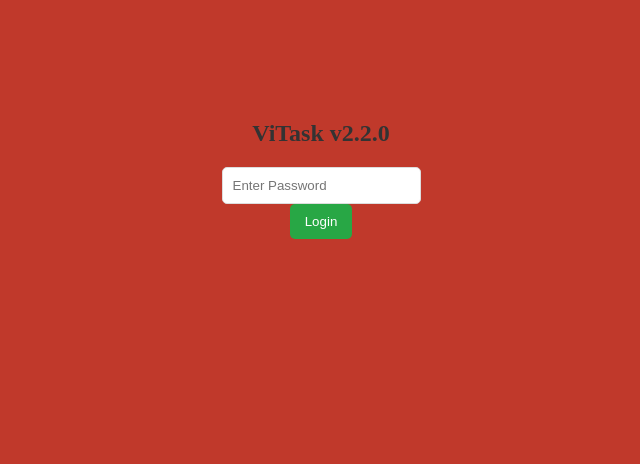
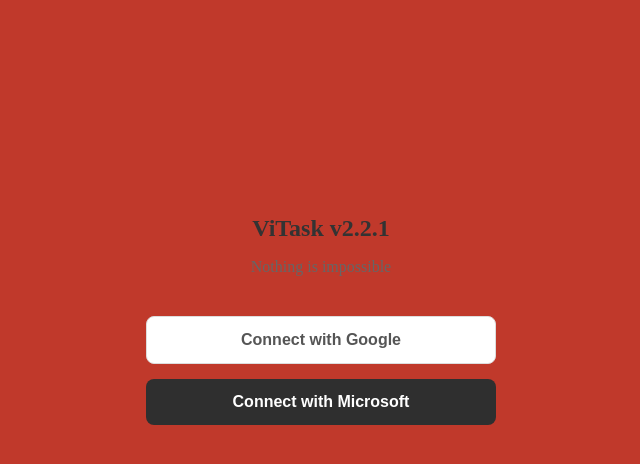
Before and after one commit to prithivirajitis/vitask, a React app in the folder frontend/: page / in a window 1280 px wide. Shown: the top 464 px of the page, without its empty margins (319-959 px from the left). Built offline with nearby package versions, Linux system fonts and the light colour scheme; the HTML template or start-up script is replaced by a standard one.

Commit message:
v2.2.1: Restored social buttons and fixed refresh persistence

```diff
--- a/frontend/src/App.jsx
+++ b/frontend/src/App.jsx
@@ -1,15 +1,16 @@
 import React, { useState, useEffect, useCallback } from 'react';
 import axios from 'axios';
 
-const API_URL = "https://your-backend-url.onrender.com/api/todos";
-const APP_VERSION = "v2.2.0";
+// --- CONFIGURATION ---
+const API_URL = "https://vitask-backend.onrender.com/api/todos";
+const APP_VERSION = "v2.2.1";
 
 function App() {
   const [todos, setTodos] = useState([]);
   const [task, setTask] = useState("");
+
   // Check localStorage on startup to stay logged in
   const [isLoggedIn, setIsLoggedIn] = useState(localStorage.getItem('isLoggedIn') === 'true');
-  const [password, setPassword] = useState("");
 
   // --- 1. SESSION MANAGEMENT (5 Minute Idle Logout) ---
   const handleLogout = useCallback(() => {
@@ -23,15 +24,15 @@ function App() {
     let timeout;
     const resetTimer = () => {
       clearTimeout(timeout);
-      // 5 minutes = 5 * 60 * 1000 milliseconds
+      // 5 minutes = 300,000ms
       timeout = setTimeout(handleLogout, 300000);
     };
 
-    // Listen for any user activity
+    // Track activity to reset the 5-minute timer
     window.addEventListener('mousemove', resetTimer);
     window.addEventListener('keypress', resetTimer);
 
-    resetTimer(); // Start timer on login
+    resetTimer();
 
     return () => {
       window.removeEventListener('mousemove', resetTimer);
@@ -40,23 +41,57 @@ function App() {
     };
   }, [isLoggedIn, handleLogout]);
 
-  // --- 2. DATA FETCHING ---
+  // --- 2. DATA ACTIONS ---
   useEffect(() => {
     if (isLoggedIn) fetchTodos();
   }, [isLoggedIn]);
 
   const fetchTodos = async () => {
+    try {
       const res = await axios.get(API_URL);
       setTodos(res.data);
+    } catch (err) {
+      console.error("Fetch error:", err);
+    }
   };
 
-  const handleLogin = () => {
-    if (password === "YOUR_PASSWORD") {
+  const addTask = async () => {
+    if (!task) return;
+    try {
+      const res = await axios.post(API_URL, { task, status: 'pending' });
+      setTodos([...todos, res.data]);
+      setTask("");
+    } catch (err) {
+      console.error("Add task error:", err);
+    }
+  };
+
+  const toggleTodo = async (id, currentStatus) => {
+    const newStatus = currentStatus === 'pending' ? 'completed' : 'pending';
+    try {
+      await axios.put(`${API_URL}/${id}`, { status: newStatus });
+      setTodos(todos.map(t => t._id === id ? { ...t, status: newStatus } : t));
+    } catch (err) {
+      console.error("Update error:", err);
+    }
+  };
+
+  const deleteTodo = async (id) => {
+    try {
+      await axios.delete(`${API_URL}/${id}`);
+      setTodos(todos.filter(t => t._id !== id));
+    } catch (err) {
+      console.error("Delete error:", err);
+    }
+  };
+
+  // --- 3. LOGIN LOGIC ---
+  const handleSocialLogin = (provider) => {
+    console.log(`Connecting with ${provider}...`);
+    // Note: If you have a real Firebase/Auth0 setup, trigger it here.
+    // For now, this sets the persistence flag so refresh works.
     localStorage.setItem('isLoggedIn', 'true');
     setIsLoggedIn(true);
-    } else {
-      alert("Wrong password!");
-    }
   };
 
   const handleSupport = () => {
@@ -68,19 +103,27 @@ function App() {
     }
   };
 
-  // ... (Keep your addTask, toggleTodo, deleteTodo functions here) ...
-
+  // --- 4. RENDER LOGIC ---
   if (!isLoggedIn) {
     return (
       <div style={styles.loginContainer}>
         <h2 style={styles.header}>ViTask {APP_VERSION}</h2>
-        <input
-          type="password"
-          placeholder="Enter Password"
-          style={styles.input}
-          onChange={(e) => setPassword(e.target.value)}
-        />
-        <button onClick={handleLogin} style={styles.button}>Login</button>
+        <p style={{color: '#666', marginBottom: '40px'}}>Nothing is impossible</p>
+
+        <div style={styles.socialGroup}>
+          <button
+            onClick={() => handleSocialLogin('Google')}
+            style={styles.googleBtn}
+          >
+            Connect with Google
+          </button>
+          <button
+            onClick={() => handleSocialLogin('Microsoft')}
+            style={styles.msBtn}
+          >
+            Connect with Microsoft
+          </button>
+        </div>
       </div>
     );
   }
@@ -88,7 +131,7 @@ function App() {
   return (
     <div style={styles.container}>
       <div style={styles.topRow}>
-        <h2 style={styles.header}>ViTask {APP_VERSION}</h2>
+        <h1 style={styles.header}>ViTask {APP_VERSION}</h1>
         <button onClick={handleLogout} style={styles.logoutBtn}>Logout</button>
       </div>
 
@@ -103,17 +146,25 @@ function App() {
       </div>
 
       <div style={styles.list}>
-        {todos.map(todo => (
+        {todos.length === 0 ? (
+          <p style={{textAlign: 'center', color: '#999'}}>No tasks yet!</p>
+        ) : (
+          todos.map(todo => (
             <div key={todo._id} style={styles.todoItem}>
               <span
                 onClick={() => toggleTodo(todo._id, todo.status)}
-              style={{...styles.taskText, textDecoration: todo.status === 'completed' ? 'line-through' : 'none'}}
+                style={{
+                  ...styles.taskText,
+                  textDecoration: todo.status === 'completed' ? 'line-through' : 'none',
+                  color: todo.status === 'completed' ? '#aaa' : '#000'
+                }}
               >
                 {todo.task}
               </span>
               <button onClick={() => deleteTodo(todo._id)} style={styles.deleteBtn}>Delete</button>
             </div>
-        ))}
+          ))
+        )}
       </div>
 
       <button onClick={handleSupport} style={styles.supportBtn}>
@@ -123,31 +174,44 @@ function App() {
   );
 }
 
-// --- 3. REFACTORED STYLES OBJECT ---
+// --- 5. STYLES OBJECT ---
 const styles = {
-  container: { padding: '20px', maxWidth: '400px', margin: 'auto', fontFamily: 'Arial' },
-  loginContainer: { display: 'flex', flexDirection: 'column', alignItems: 'center', marginTop: '100px' },
-  topRow: { display: 'flex', justifyContent: 'space-between', alignItems: 'center' },
-  header: { color: '#333' },
+  container: { padding: '20px', maxWidth: '400px', margin: 'auto', fontFamily: 'Arial, sans-serif' },
+  loginContainer: {
+    display: 'flex',
+    flexDirection: 'column',
+    alignItems: 'center',
+    justifyContent: 'center',
+    height: '80vh',
+    maxWidth: '350px',
+    margin: 'auto',
+    textAlign: 'center'
+  },
+  topRow: { display: 'flex', justifyContent: 'space-between', alignItems: 'center', marginBottom: '20px' },
+  header: { color: '#333', margin: 0 },
   inputGroup: { display: 'flex', gap: '10px', marginBottom: '20px' },
-  input: { padding: '10px', borderRadius: '5px', border: '1px solid #ddd', flex: 1 },
-  button: { padding: '10px 15px', backgroundColor: '#28a745', color: '#fff', border: 'none', borderRadius: '5px', cursor: 'pointer' },
-  logoutBtn: { backgroundColor: 'transparent', border: 'none', color: '#888', cursor: 'pointer', fontSize: '0.8rem' },
-  todoItem: { display: 'flex', justifyContent: 'space-between', padding: '10px', borderBottom: '1px solid #eee' },
-  taskText: { cursor: 'pointer', flex: 1 },
-  deleteBtn: { backgroundColor: '#ff4d4d', color: '#fff', border: 'none', borderRadius: '3px', padding: '5px 10px', cursor: 'pointer' },
+  input: { padding: '12px', borderRadius: '8px', border: '1px solid #ddd', width: '100%', boxSizing: 'border-box' },
+  button: { padding: '12px 20px', backgroundColor: '#28a745', color: '#fff', border: 'none', borderRadius: '8px', cursor: 'pointer' },
+  logoutBtn: { backgroundColor: 'transparent', border: 'none', color: '#888', cursor: 'pointer', fontSize: '0.9rem' },
+  list: { backgroundColor: '#f9f9f9', borderRadius: '12px', padding: '10px', minHeight: '100px' },
+  todoItem: { display: 'flex', justifyContent: 'space-between', alignItems: 'center', padding: '12px', borderBottom: '1px solid #eee' },
+  taskText: { cursor: 'pointer', flex: 1, fontSize: '1rem' },
+  deleteBtn: { backgroundColor: '#ff4d4d', color: '#fff', border: 'none', borderRadius: '5px', padding: '6px 12px', cursor: 'pointer' },
   supportBtn: {
-    marginTop: '30px',
+    marginTop: '40px',
     width: '100%',
-    padding: '12px',
+    padding: '14px',
     backgroundColor: '#ffcc00',
     color: '#000',
     border: 'none',
-    borderRadius: '8px',
+    borderRadius: '10px',
     fontWeight: 'bold',
     cursor: 'pointer',
     fontSize: '1rem'
-  }
+  },
+  socialGroup: { width: '100%', display: 'flex', flexDirection: 'column', gap: '15px' },
+  googleBtn: { padding: '14px', backgroundColor: '#fff', color: '#555', border: '1px solid #ddd', borderRadius: '8px', cursor: 'pointer', fontWeight: 'bold', fontSize: '1rem' },
+  msBtn: { padding: '14px', backgroundColor: '#2f2f2f', color: '#fff', border: 'none', borderRadius: '8px', cursor: 'pointer', fontWeight: 'bold', fontSize: '1rem' }
 };
 
 export default App;
```
Lines whose indentation alone changed are shown as unchanged.
